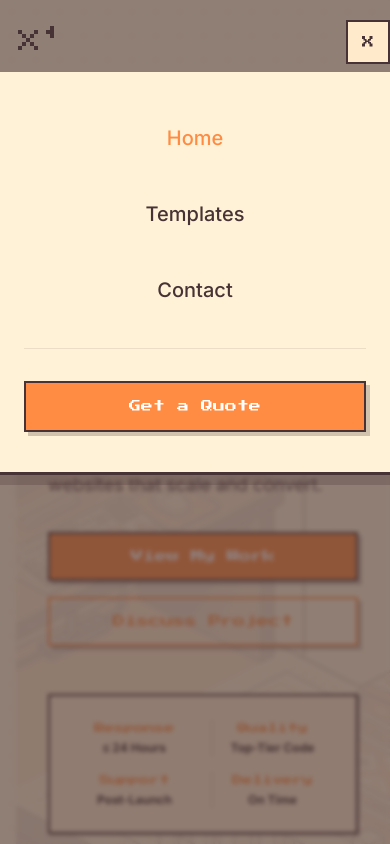
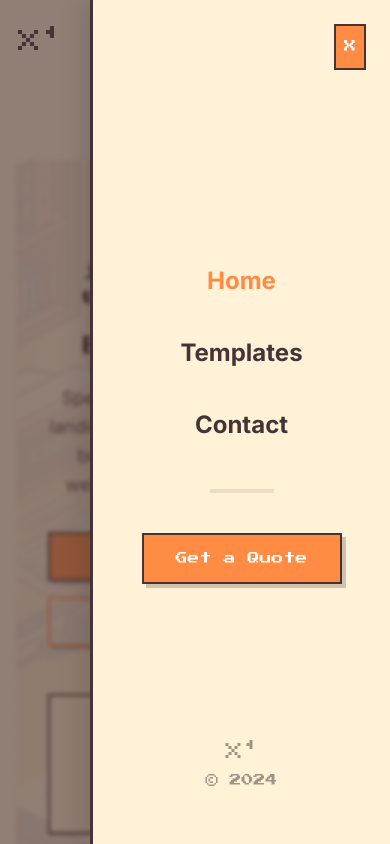
Before and after one commit to xone-boop/profil, a Next.js app: page / in a window 390 px wide. Both pictures are taken after a click on the button "Open menu". Shown: the top 844 px of the page. Built offline with nearby package versions, Linux system fonts and the light colour scheme.

Commit message:
style: center mobile text and switch to side-drawer menu animation

```diff
--- a/src/app/globals.css
+++ b/src/app/globals.css
@@ -379,16 +379,18 @@ button,
 
 .mobile-menu-panel {
   position: fixed;
-  top: var(--header-h);
-  left: 0;
+  top: 0;
   right: 0;
+  bottom: 0;
+  width: 85%;
+  max-width: 300px;
   background: var(--vibe-cream);
-  border-bottom: 3px solid var(--vibe-brown);
+  border-left: 3px solid var(--vibe-brown);
   padding: 1.5rem;
-  z-index: 50;
-  max-height: calc(100vh - var(--header-h));
-  overflow-y: auto;
-  box-shadow: 0 10px 0 var(--vibe-shadow);
+  z-index: 100;
+  box-shadow: -10px 0 20px rgba(0, 0, 0, 0.1);
+  display: flex;
+  flex-direction: column;
 }
 
 /* ============================================
--- a/src/app/page.tsx
+++ b/src/app/page.tsx
@@ -96,6 +96,7 @@ export default function HomePage() {
                 bg-[url('/hero-illustration.png')] bg-cover bg-center lg:bg-none
                 p-8 lg:p-0 rounded-lg lg:rounded-none
                 overflow-hidden
+                text-center lg:text-left
               `}
               variants={containerVariants}
               initial="hidden"
@@ -263,6 +264,7 @@ export default function HomePage() {
               initial={{ opacity: 0, x: -30 }}
               whileInView={{ opacity: 1, x: 0 }}
               viewport={{ once: true }}
+              className="text-center lg:text-left"
             >
               <h2 className="font-pixel text-lg md:text-2xl mb-8 text-foreground">
                 Why Partner with <span className="text-primary">X One?</span>
--- a/src/components/Header.tsx
+++ b/src/components/Header.tsx
@@ -152,40 +152,59 @@ export function Header() {
                             aria-hidden="true"
                         />
 
-                        {/* Menu Panel */}
+                        {/* Menu Panel - Side Drawer from Right */}
                         <motion.div
                             ref={menuRef}
                             id="mobile-nav"
-                            initial={{ opacity: 0, y: -20 }}
-                            animate={{ opacity: 1, y: 0 }}
-                            exit={{ opacity: 0, y: -20 }}
+                            initial={{ x: '100%' }}
+                            animate={{ x: 0 }}
+                            exit={{ x: '100%' }}
+                            transition={{ type: 'spring', damping: 25, stiffness: 200 }}
                             className="mobile-menu-panel md:hidden"
                             role="dialog"
                             aria-modal="true"
                             aria-label="Navigation menu"
                         >
-                            <div className="flex flex-col items-center gap-6 py-4">
+                            <div className="flex flex-col h-full">
+                                {/* Close Button Header */}
+                                <div className="flex justify-end mb-8">
+                                    <button
+                                        onClick={() => setIsMenuOpen(false)}
+                                        className="p-2 border-2 border-foreground bg-primary text-white"
+                                        aria-label="Close menu"
+                                    >
+                                        <span className="font-pixel text-xs">X</span>
+                                    </button>
+                                </div>
+
+                                <div className="flex flex-col items-center gap-6 flex-1 justify-center">
                                     {navItems.map((item) => (
                                         <Link
                                             key={item.href}
                                             href={item.href}
-                                        className={`font-sans text-xl font-medium w-full text-center py-3 hover:text-primary transition-colors focus-ring ${pathname === item.href ? 'text-primary' : 'text-foreground'
+                                            className={`font-sans text-2xl font-bold w-full text-center py-2 hover:text-primary transition-colors ${pathname === item.href ? 'text-primary' : 'text-foreground'
                                                 }`}
                                             onClick={() => setIsMenuOpen(false)}
                                         >
                                             {item.label}
                                         </Link>
                                     ))}
-                                <div className="w-full h-px bg-foreground/10 my-2" />
+                                    <div className="w-16 h-1 bg-foreground/10 my-4" />
                                     <Link
                                         href="/contact"
                                         onClick={() => setIsMenuOpen(false)}
-                                    className="w-full"
+                                        className="w-full max-w-[200px]"
                                     >
                                         <PixelButton className="w-full justify-center">
                                             Get a Quote
                                         </PixelButton>
                                     </Link>
+                                </div>
+
+                                <div className="mt-auto text-center pb-8 opacity-50">
+                                    <BrandLogo size={24} className="mx-auto mb-2" />
+                                    <p className="text-xs font-pixel">© 2024</p>
+                                </div>
                             </div>
                         </motion.div>
                     </>
```
Lines whose indentation alone changed are shown as unchanged.
